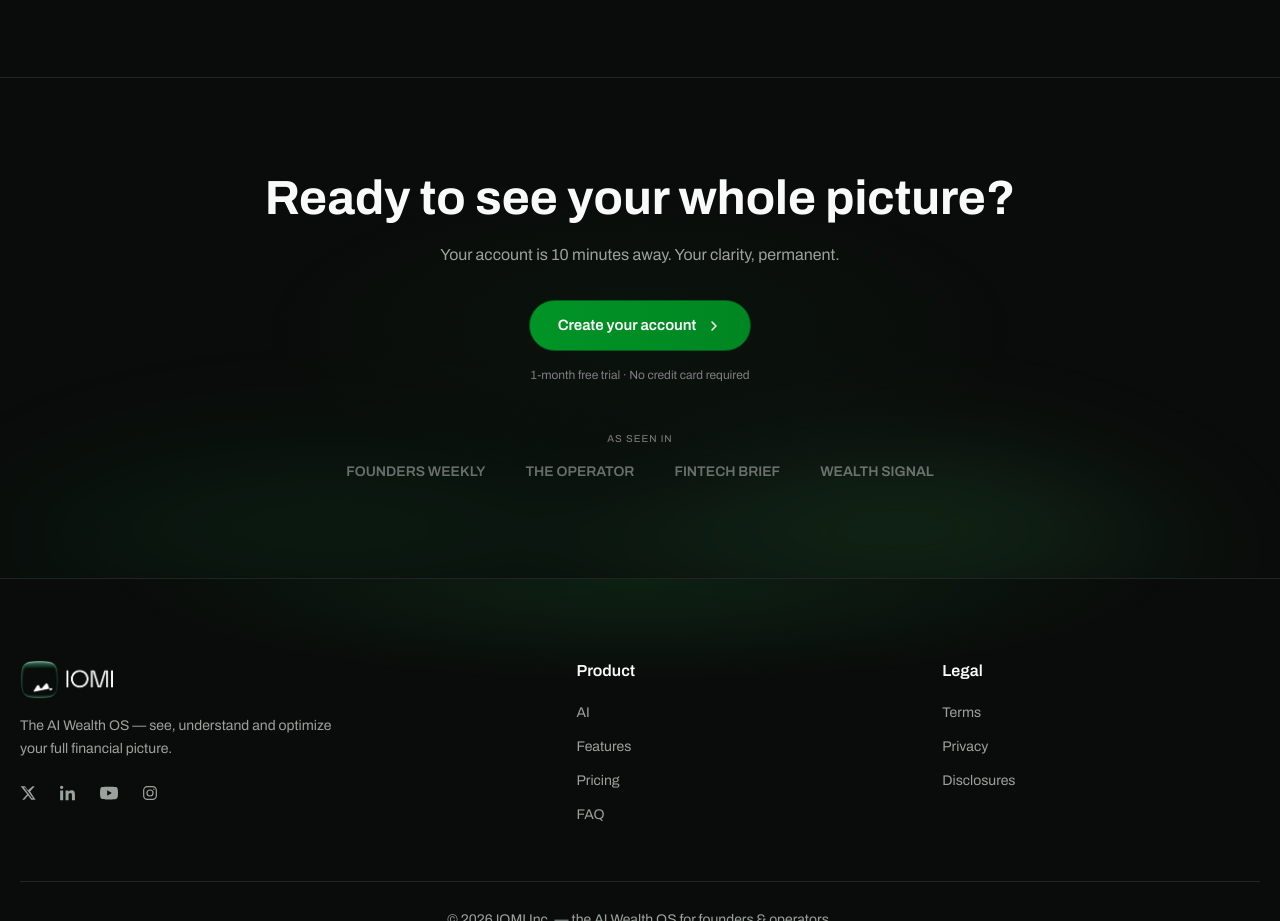
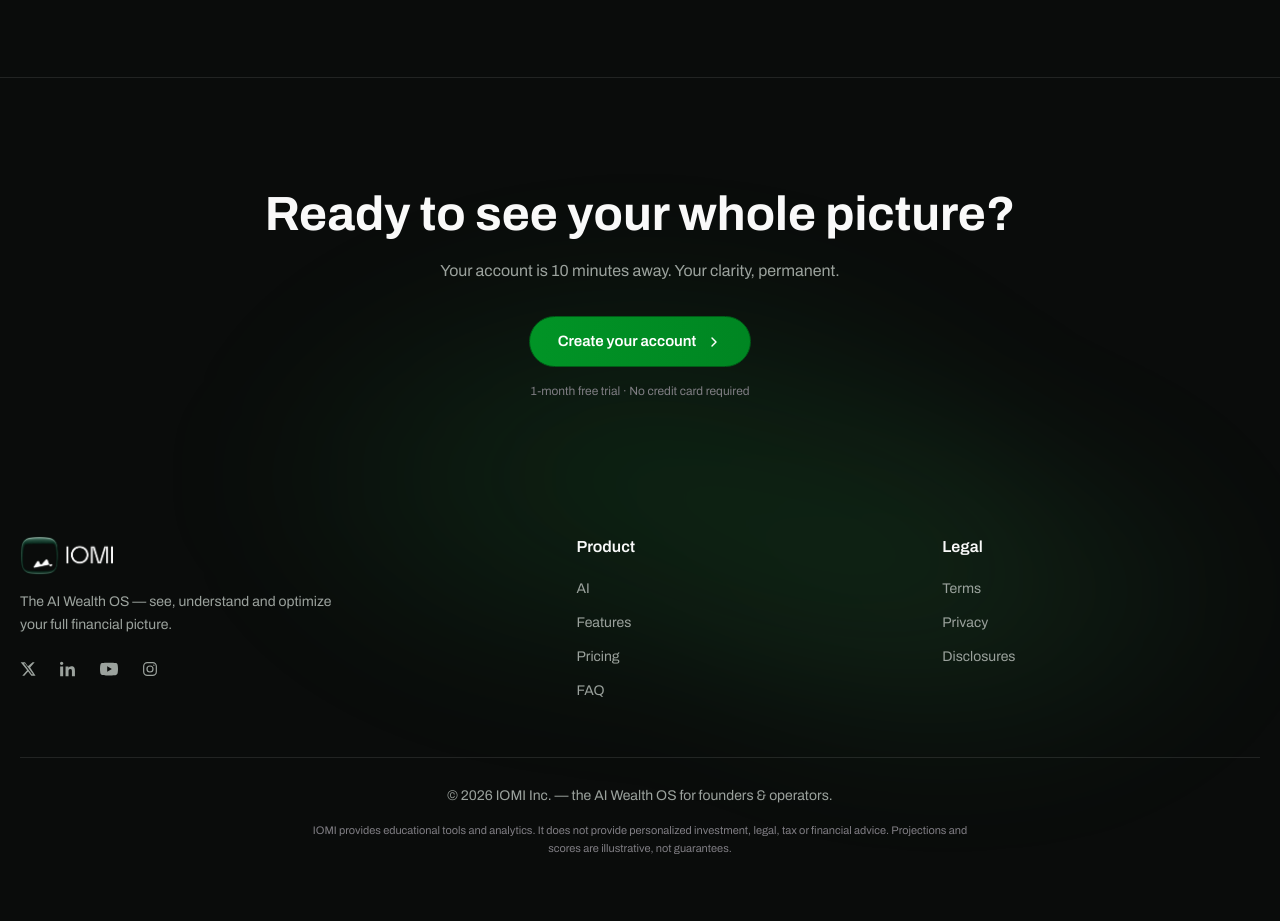
Before and after one commit to sebastien3020/iomi-landing, a plain HTML site: page prototype.html in a window 1280 px wide. Shown: the part 11079-12000 px from the top of the page. After the commit the page ends 11969 px from the top, so only its background shows below. Drawn offline with nearby package versions, Linux system fonts and the light colour scheme.

Commit message:
bottom zone: fuse final CTA + footer (no borders/double glows, single soft aurora across seam), remove fake press row

```diff
--- a/prototype.html
+++ b/prototype.html
@@ -548,13 +548,11 @@ tr:last-child .cmp-iomi{border-bottom:1px solid rgba(38,188,75,.22);border-radiu
 </section>
 
 <!-- FINAL CTA -->
-<section class="py-24 px-5 border-t border-bord relative overflow-hidden text-center fade"><div class="absolute inset-x-0 bottom-0 pointer-events-none" style="height:70vh;background:radial-gradient(46% 58% at 70% 110%,rgba(66,220,104,.28),transparent 68%),radial-gradient(55% 62% at 26% 114%,rgba(10,170,70,.22),transparent 72%);filter:blur(50px)"></div><div class="absolute inset-0 bg-[radial-gradient(ellipse_50%_50%_at_center,_#26BC4B0C_0%,_transparent_60%)] pointer-events-none"></div><div class="max-w-3xl mx-auto relative z-10"><h2 class="text-3xl sm:text-5xl font-bold mb-5">Ready to see your whole picture?</h2><p class="text-td max-w-lg mx-auto mb-8 leading-relaxed">Your account is 10 minutes away. Your clarity, permanent.</p><a href="#pricing" class="dotcta dotcta-green mx-auto text-[15px]" style="padding:13px 28px"><span class="dc-in"><span class="dc-dot" aria-hidden="true"></span><span class="dc-label">Create your account</span><span class="dc-arr"><svg width="16" height="16" viewBox="0 0 18 18" fill="none"><path d="M6.75 13.5L11.25 9L6.75 4.5" stroke="currentColor" stroke-width="1.6" stroke-linecap="round" stroke-linejoin="round"/></svg></span></span></a><p class="text-xs text-tm mt-4">1-month free trial · No credit card required</p>
-<div class="mt-12"><p class="text-[10px] text-tm uppercase tracking-widest mb-4">As seen in</p><div class="flex flex-wrap items-center justify-center gap-x-10 gap-y-3 text-sm font-semibold" style="opacity:.4"><span>FOUNDERS WEEKLY</span><span>THE OPERATOR</span><span>FINTECH BRIEF</span><span>WEALTH SIGNAL</span></div></div>
+<section class="pt-28 pb-20 px-5 border-t border-bord relative text-center fade"><div class="absolute inset-x-0 pointer-events-none" style="bottom:-38vh;height:85vh;background:radial-gradient(48% 52% at 50% 55%,rgba(38,188,75,.14),transparent 70%),radial-gradient(38% 45% at 74% 72%,rgba(66,220,104,.10),transparent 70%);filter:blur(55px);z-index:0"></div><div class="max-w-3xl mx-auto relative z-10"><h2 class="text-3xl sm:text-5xl font-bold mb-5">Ready to see your whole picture?</h2><p class="text-td max-w-lg mx-auto mb-8 leading-relaxed">Your account is 10 minutes away. Your clarity, permanent.</p><a href="#pricing" class="dotcta dotcta-green mx-auto text-[15px]" style="padding:13px 28px"><span class="dc-in"><span class="dc-dot" aria-hidden="true"></span><span class="dc-label">Create your account</span><span class="dc-arr"><svg width="16" height="16" viewBox="0 0 18 18" fill="none"><path d="M6.75 13.5L11.25 9L6.75 4.5" stroke="currentColor" stroke-width="1.6" stroke-linecap="round" stroke-linejoin="round"/></svg></span></span></a><p class="text-xs text-tm mt-4">1-month free trial · No credit card required</p>
 </div></section>
 
 <!-- FOOTER -->
-<footer class="relative pt-20 pb-8 px-5 border-t border-bord overflow-hidden">
-  <div class="absolute inset-x-0 top-0 h-40 pointer-events-none" style="background:radial-gradient(55% 140px at 50% 0%,rgba(38,188,75,.12),transparent 75%)"></div>
+<footer class="relative pt-14 pb-8 px-5">
   <div class="relative max-w-7xl mx-auto grid gap-12 lg:grid-cols-[1.6fr_1fr_1fr]">
     <div>
       <div class="flex items-center gap-3 mb-4"><img src="assets/iomi-logo.png" alt="IOMI" class="h-10 w-auto"></div>
```
